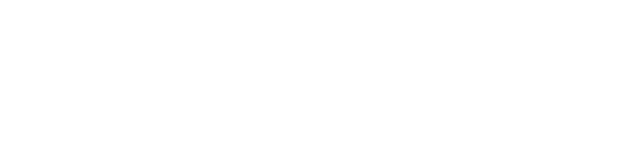
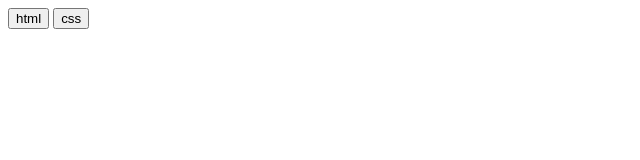
Before and after one commit to Starinskyi/Home-Work-JS, a plain HTML site: page Lesson 4/index.html in a window 1280 px wide. Shown: the whole page, without its empty margins (0-640 px from the left). Drawn offline with Linux system fonts and the light colour scheme.

Commit message:
Update index.html

```diff
--- a/Lesson 4/index.html
+++ b/Lesson 4/index.html
@@ -6,6 +6,10 @@
     <title>Document</title>
   </head>
   <body>
+    <div>
+      <button id="html" type="button">html</button>
+      <button id="css" type="button">css</button>
+    </div>
     <script src="./my.js"></script>
   </body>
 </html>
```
